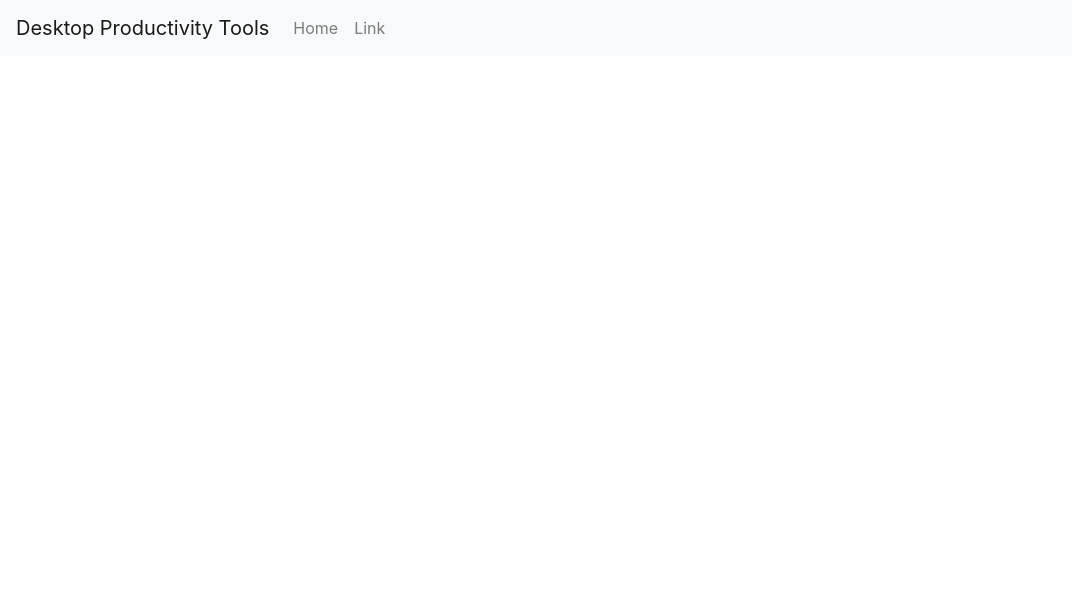
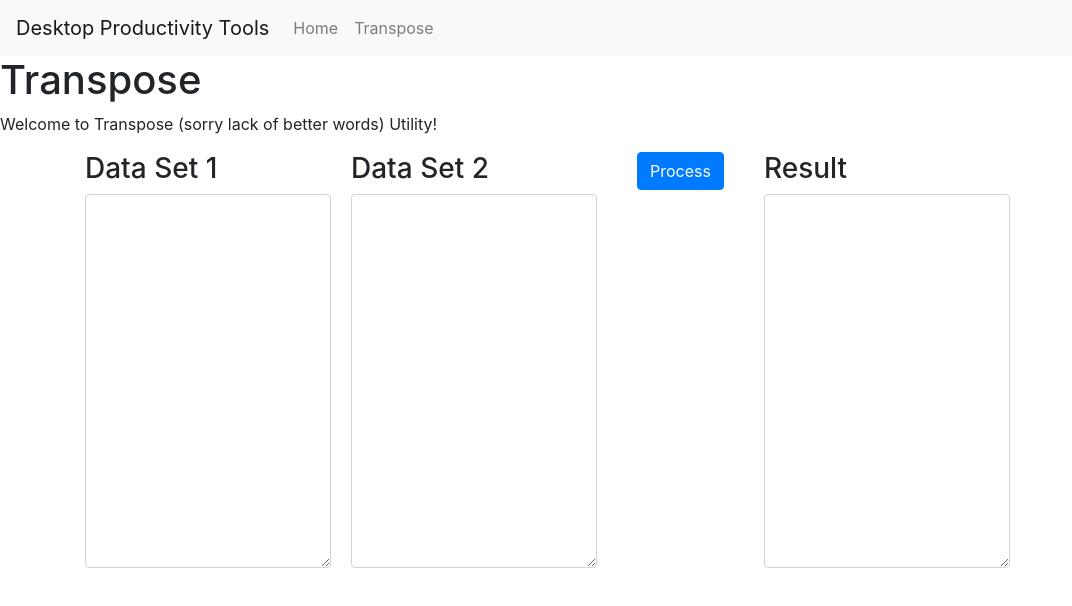
Before and after one commit to bendanye/desktop-productivity-tools, a React (Create React App) app: page /transpose in a window 1280 px wide. Shown: the top 606 px of the page, without its empty margins (0-1072 px from the left). Built offline with nearby package versions, Linux system fonts and the light colour scheme.

Commit message:
design out

```diff
--- a/src/App.js
+++ b/src/App.js
@@ -4,7 +4,7 @@ import history from "./lib/history";
 
 import NavBar from './components/navbar/NavBar';
 import HomePage from './components/home/HomePage';
-import LinkPage from './LinkPage';
+import TransposePage from './components/transpose/TransposePage';
 
 export default class App extends React.Component {
   render() {
@@ -15,7 +15,7 @@ export default class App extends React.Component {
             <NavBar />
             <Switch>
               <Route exact path='/' component={HomePage} />
-              <Route exactly path='/link' component={LinkPage} />
+              <Route exactly path='/transpose' component={TransposePage} />
             </Switch>
           </div>
         </Router>
--- a/src/LinkPage.js
+++ /dev/null
@@ -1,15 +0,0 @@
-import React from 'react';
-
-function LinkPage() {
-  return (
-    <div className="App">
-      <header className="App-header">
-        <p>
-          Welcome to Link!
-        </p>
-      </header>
-    </div>
-  );
-}
-
-export default LinkPage;
--- a/src/components/navbar/NavBar.js
+++ b/src/components/navbar/NavBar.js
@@ -13,7 +13,7 @@ export default class NavBar extends React.Component {
                 <Navbar.Collapse id="basic-navbar-nav">
                 <Nav className="mr-auto">
                     <Nav.Link as={Link} to="/">Home</Nav.Link>
-                    <Nav.Link as={Link} to="/link">Link</Nav.Link>
+                    <Nav.Link as={Link} to="/transpose">Transpose</Nav.Link>
                 </Nav>
                 </Navbar.Collapse>
             </Navbar>
--- /dev/null
+++ b/src/components/transpose/TransposePage.js
@@ -0,0 +1,58 @@
+import React from 'react';
+import { Button } from 'react-bootstrap'
+
+import './transpose.css';
+import 'bootstrap/dist/css/bootstrap.min.css';
+
+function TransposePage() {
+  return (
+    <div>
+      <h1>Transpose</h1>
+      <header className="App-header">
+        <p>
+          Welcome to Transpose (sorry lack of better words) Utility!
+        </p>
+      </header>
+
+      <div className="container">
+        <div id="st-box">
+          <h3>Data Set 1</h3>
+          <textarea
+            className="form-control"
+            id="exampleFormControlTextarea1"
+            rows="15"
+          />
+        </div>
+        <div id="nd-box">
+          <h3>Data Set 2</h3>
+          <textarea
+            className="form-control"
+            id="exampleFormControlTextarea2"
+            rows="15"
+          />
+        </div>
+
+        <div id="ld-box">
+          <div></div>
+          <Button variant="primary">Process</Button>
+        </div>
+
+        <div id="ld-box">
+          <h3>Result</h3>
+          <textarea
+            className="form-control"
+            id="exampleFormControlTextarea2"
+            rows="15"
+          />
+        </div>
+
+      </div>
+
+
+
+
+    </div>
+  );
+}
+
+export default TransposePage;
--- /dev/null
+++ b/src/components/transpose/transpose.css
@@ -0,0 +1,14 @@
+#st-box {
+    float:left;
+    background-color:white;
+}
+#nd-box {
+    float:left;
+    background-color:white;
+    margin-left:20px;
+}
+#ld-box {
+    float:left;
+    background-color:white;
+    margin-left:40px;
+}
```
Also changed, not shown: 1 other file (tests, documents, lock files or other folders).
